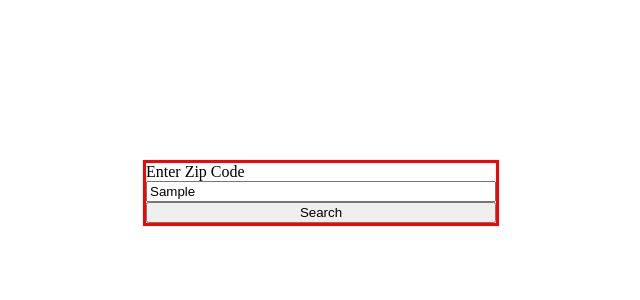
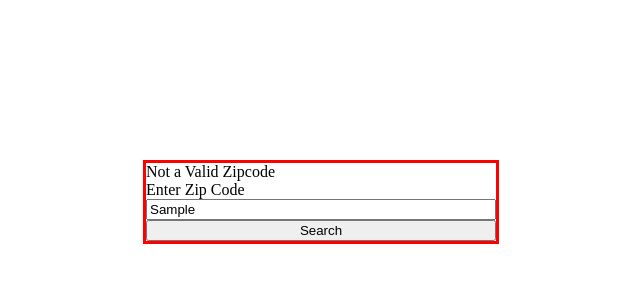
Before and after one commit to chuefengv/OpenWeather, a React (Create React App) app: page / in a window 1280 px wide. Both pictures are taken after typing "Sample" into the empty fields and a click on the button "Search". Shown: the top 300 px of the page, without its empty margins (319-959 px from the left). Built offline with nearby package versions, Linux system fonts and the light colour scheme; no server answers.

Commit message:
moved axios to seperate function file

```diff
--- a/src/components/OpeningPage/OpeningPage.jsx
+++ b/src/components/OpeningPage/OpeningPage.jsx
@@ -1,24 +1,11 @@
 import React, {useState, useEffect}  from 'react'
-import Axios from 'axios';
+import searchWeather from '../searchWeather.js'
+import Axios from 'axios'
 import './OpeningPage.css'
 
 export default function OpeningPage({setFirstSearch, weather}) {
     const [zipcode, setZipcode] = useState(0);
-    const API_KEY = '1364ff82ee89c8513773028b0e6a5191'
-
-
-    function searchWeather(){
-
-        Axios.get(`https://api.openweathermap.org/data/2.5/forecast?zip=${zipcode}&appid=${API_KEY}`)
-        .then(res =>{
-            setFirstSearch(true);
-            weather.setCurrWeather(res.data.city.name);
-            console.log(weather.currWeather); //every 8 indexes is a new day
-        })
-        .catch(err =>{
-            console.log(err.message);
-        });
-    }
+    const [wrongInput, setWrongInput] = useState(false);
 
     function handleZipChange(e){
         e.preventDefault();
@@ -29,12 +16,13 @@ export default function OpeningPage({setFirstSearch, weather}) {
         <div className='opening-wrapper'>
             <div className='opening-searchbox'>
 
+                {wrongInput && <div>Not a Valid Zipcode</div>}
                 <div className='opening-search-city'>
-                    Enter Zip Code
+                    <p>Enter Zip Code</p>
                 </div>
                 <input type='text' placeholder='90210' onChange={(e)=>handleZipChange(e)} maxLength="5"/>
 
-                <button onClick={()=>searchWeather()}>Search</button>
+                <button onClick={()=>searchWeather(zipcode, weather, setFirstSearch, setWrongInput)}>Search</button>
             </div>
         </div>
     )
--- /dev/null
+++ b/src/components/searchWeather.js
@@ -0,0 +1,16 @@
+import Axios from 'axios'
+
+export default function searchWeather(zipcode, weather, setFirstSearch,setWrongInput){
+    const API_KEY = '1364ff82ee89c8513773028b0e6a5191'
+
+    Axios.get(`https://api.openweathermap.org/data/2.5/forecast?zip=${zipcode}&appid=${API_KEY}`)
+    .then(res =>{
+        setFirstSearch(true);
+        weather.setCurrWeather(res.data.city.name);
+        console.log(weather.currWeather); //every 8 indexes is a new day
+    })
+    .catch(err =>{
+        console.log(err.message);
+        setWrongInput(true);
+    });
+}
```
